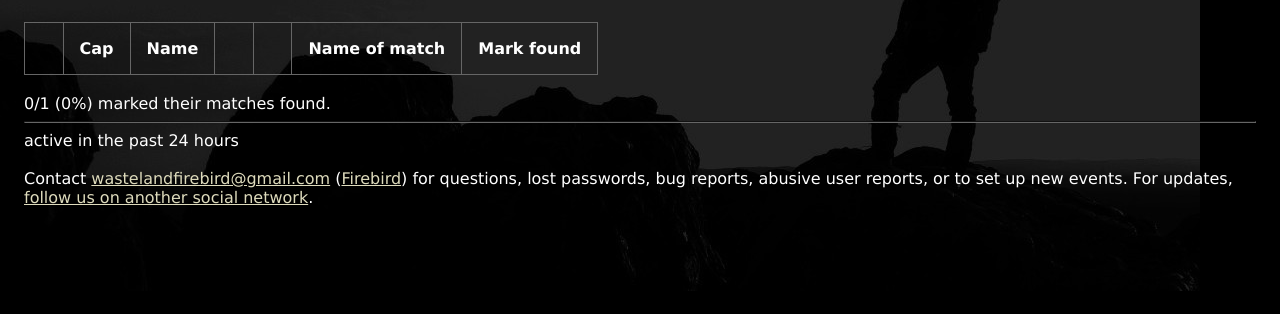
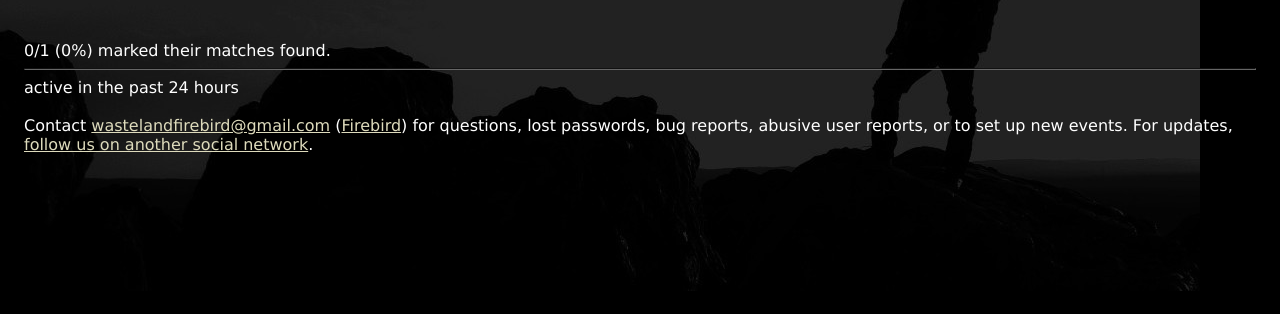
Before and after one commit to zombieite/tinderdome, a Laravel app: template resources/views/admin_match.blade.php in a window 1280 px wide. Shown: the part 339-653 px from the top of the page. Run offline with Laravel 12, Linux system fonts and the light colour scheme; the template is opened without the code that fills it, so the values that code supplies are empty.

Commit message:
admin match interface

```diff
--- a/resources/views/admin_match.blade.php
+++ b/resources/views/admin_match.blade.php
@@ -3,15 +3,6 @@
 
 <h1>Matches for {{ $event_data->event_long_name }} &middot; {{ $event_data->event_date }}</h1>
 <table>
-    <tr>
-        <td><b>&nbsp;</b></td>
-        <td><b>Cap</b></td>
-        <td><b>Name</b></td>
-        <td><b>&nbsp;</b></td>
-        <td><b>&nbsp;</b></td>
-        <td><b>Name of match</b></td>
-        <td><b>Mark found</b></td>
-    </tr>
     @php
         $counter = 0;
         $found   = 0;
```
